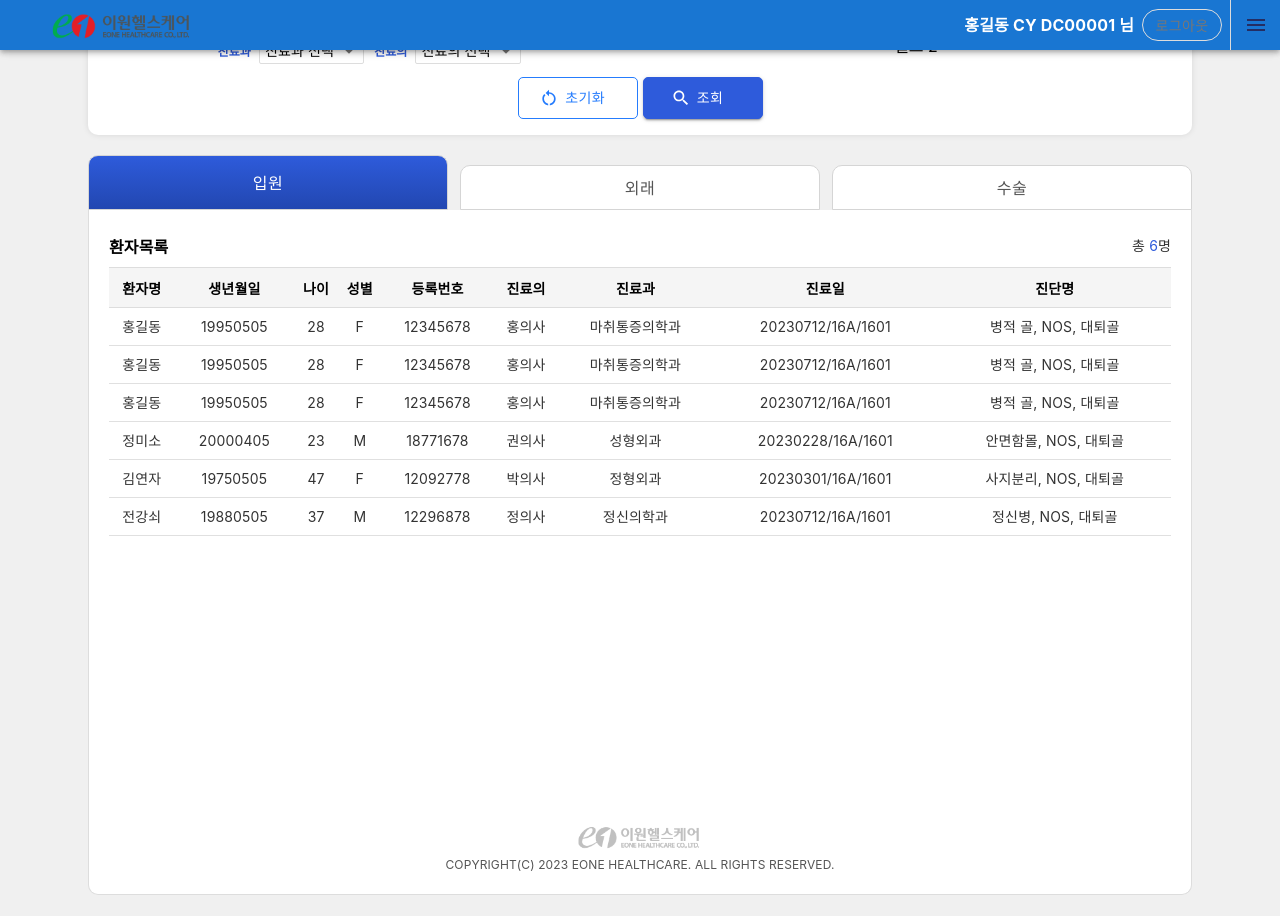
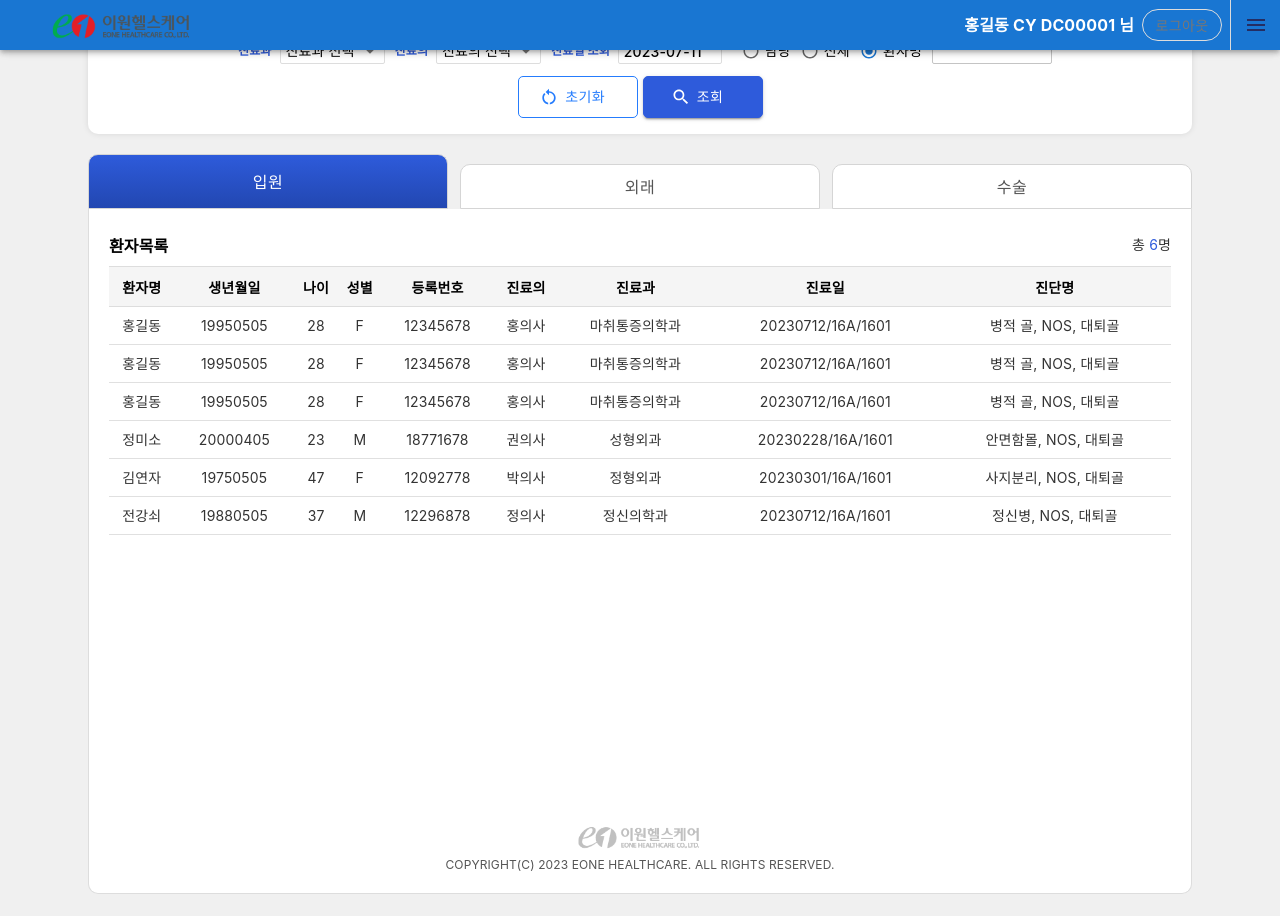
Before and after one commit to sionParkv/electronic-sign, a Next.js app: page / in a window 1280 px wide. Built offline with nearby package versions, Linux system fonts and the light colour scheme; a web font is replaced by a local one.

Commit message:
검색바의 데이터피커 구성 및 키워드 검색 구성 후 스타일 적용

```diff
--- a/package.json
+++ b/package.json
@@ -10,9 +10,12 @@
     "@emotion/styled": "^11.11.0",
     "@mui/icons-material": "^5.13.7",
     "@mui/material": "^5.13.7",
+    "@mui/x-date-pickers": "^6.9.2",
     "@types/node": "20.4.1",
     "@types/react": "18.2.14",
     "@types/react-dom": "18.2.6",
+    "dayjs": "^1.11.9",
+    "moment": "^2.29.4",
     "next": "13.4.9",
     "react": "18.2.0",
     "react-dom": "18.2.0",
--- a/src/assets/styles/HomePage.scss
+++ b/src/assets/styles/HomePage.scss
@@ -1,6 +1,5 @@
 .HomePage {
   .SearchBar {
-    min-height: 115px;
     padding: 18px 0 16px;
     border-radius: 10px;
     background-color: white;
@@ -9,12 +8,15 @@
     .Fields {
       display: flex;
       flex-wrap: wrap;
+      justify-content: center;
 
       .MuiBox-root {
+        display: flex;
         padding-bottom: 12px;
-        text-align: center;
-        width: 50%; /* Del */
       }
+
+      .Field1 {
+        padding-left: 20px;
 
         label {
           display: inline-block;
@@ -45,6 +47,73 @@
             padding: 0 0 0 8px;
             border: 1px solid #dddddd;
             border-radius: 2px;
+          }
+        }
+
+        .DatePicker {
+          input {
+            box-sizing: border-box;
+            width: 90px;
+            height: 26px;
+            padding: 5px 6px;
+            color: black;
+            vertical-align: middle;
+            @include font(500, 14px, 1.2);
+          }
+        }
+      }
+
+      .Field2 {
+        padding-right: 20px;
+        padding-left: 20px;
+
+        .RadioGroup {
+          flex-direction: row;
+          flex-wrap: nowrap;
+
+          label {
+            margin: 0;
+            padding: 0 10px 0 0;
+
+            .MuiRadio-root {
+              padding: 0;
+
+              svg {
+                width: 18px;
+                height: 18px;
+              }
+            }
+
+            .MuiTypography-root {
+              padding: 0 0 0 5px;
+              color: black;
+              @include font(500, 14px, 1.2);
+            }
+          }
+        }
+
+        .Keyword {
+          input {
+            box-sizing: border-box;
+            width: 120px;
+            height: 26px;
+            padding: 5px 6px;
+            padding: 5px 6px;
+            outline: none;
+            color: black;
+            vertical-align: middle;
+            @include font(500, 14px, 1.2);
+          }
+
+          fieldset {
+            border-radius: 2px;
+          }
+
+          .Mui-focused {
+            fieldset {
+              border-width: 1px !important;
+            }
+          }
         }
       }
     }
--- a/src/assets/styles/common.scss
+++ b/src/assets/styles/common.scss
@@ -180,8 +180,8 @@ body {
   }
 
   .PageWrapper {
+    height: 100%;
     padding: 0;
-    height: 100%;
   }
 }
 
@@ -205,9 +205,9 @@ body {
       &.Logout {
         min-width: 80px;
         height: 32px;
+        margin: 0 8px;
         border: 1px solid #dddddd;
         border-radius: 16px;
-        margin: 0 8px;
         color: #777777;
         @include font(400, 14px, 1.5);
       }
--- a/src/components/SearchBar.tsx
+++ b/src/components/SearchBar.tsx
@@ -1,14 +1,25 @@
 import RestartAltIcon from '@mui/icons-material/RestartAlt'
 import SearchIcon from '@mui/icons-material/Search'
+import { AdapterDayjs } from '@mui/x-date-pickers/AdapterDayjs'
+import { DatePicker } from '@mui/x-date-pickers/DatePicker'
+import { koKR } from '@mui/x-date-pickers/locales'
+import { LocalizationProvider } from '@mui/x-date-pickers/LocalizationProvider'
 import {
   Box,
   Button,
   Container,
+  FormControlLabel,
   InputLabel,
   MenuItem,
-  Select
+  Radio,
+  RadioGroup,
+  Select,
+  TextField
 } from '@mui/material'
+import dayjs from 'dayjs'
+import moment from 'moment'
 import React from 'react'
+import 'dayjs/locale/ko'
 
 interface Department {
   [key: string]: string
@@ -21,6 +32,8 @@ interface Doctor {
   code: string
   name: string
 }
+
+const koLocale = koKR.components.MuiLocalizationProvider.defaultProps.localeText
 
 const SearchBar = () => {
   // TODO: 데이터베이스 데이터 연동
@@ -53,7 +66,7 @@ const SearchBar = () => {
   return (
     <Container className="SearchBar">
       <Box className="Fields">
-        <Box>
+        <Box className="Field1">
           <InputLabel>진료과</InputLabel>
           <Select value="-">
             <MenuItem disabled value="-">
@@ -76,8 +89,27 @@ const SearchBar = () => {
               </MenuItem>
             ))}
           </Select>
+          <InputLabel>진료일 조회</InputLabel>
+          <LocalizationProvider
+            adapterLocale="ko"
+            dateAdapter={AdapterDayjs}
+            localeText={koLocale}
+          >
+            <DatePicker
+              className="DatePicker"
+              defaultValue={dayjs(moment().format('YYYY-MM-DD'))}
+              format="YYYY-MM-DD"
+            />
+          </LocalizationProvider>
         </Box>
-        <Box>필드 2</Box>
+        <Box className="Field2">
+          <RadioGroup className="RadioGroup" defaultValue="pat">
+            <FormControlLabel value="sta" control={<Radio />} label="담당" />
+            <FormControlLabel value="all" control={<Radio />} label="전체" />
+            <FormControlLabel value="pat" control={<Radio />} label="환자명" />
+          </RadioGroup>
+          <TextField className="Keyword" variant="outlined" />
+        </Box>
       </Box>
       <Box className="Buttons">
         <Button variant="outlined" startIcon={<RestartAltIcon />}>
```
Lines whose indentation alone changed are shown as unchanged.
